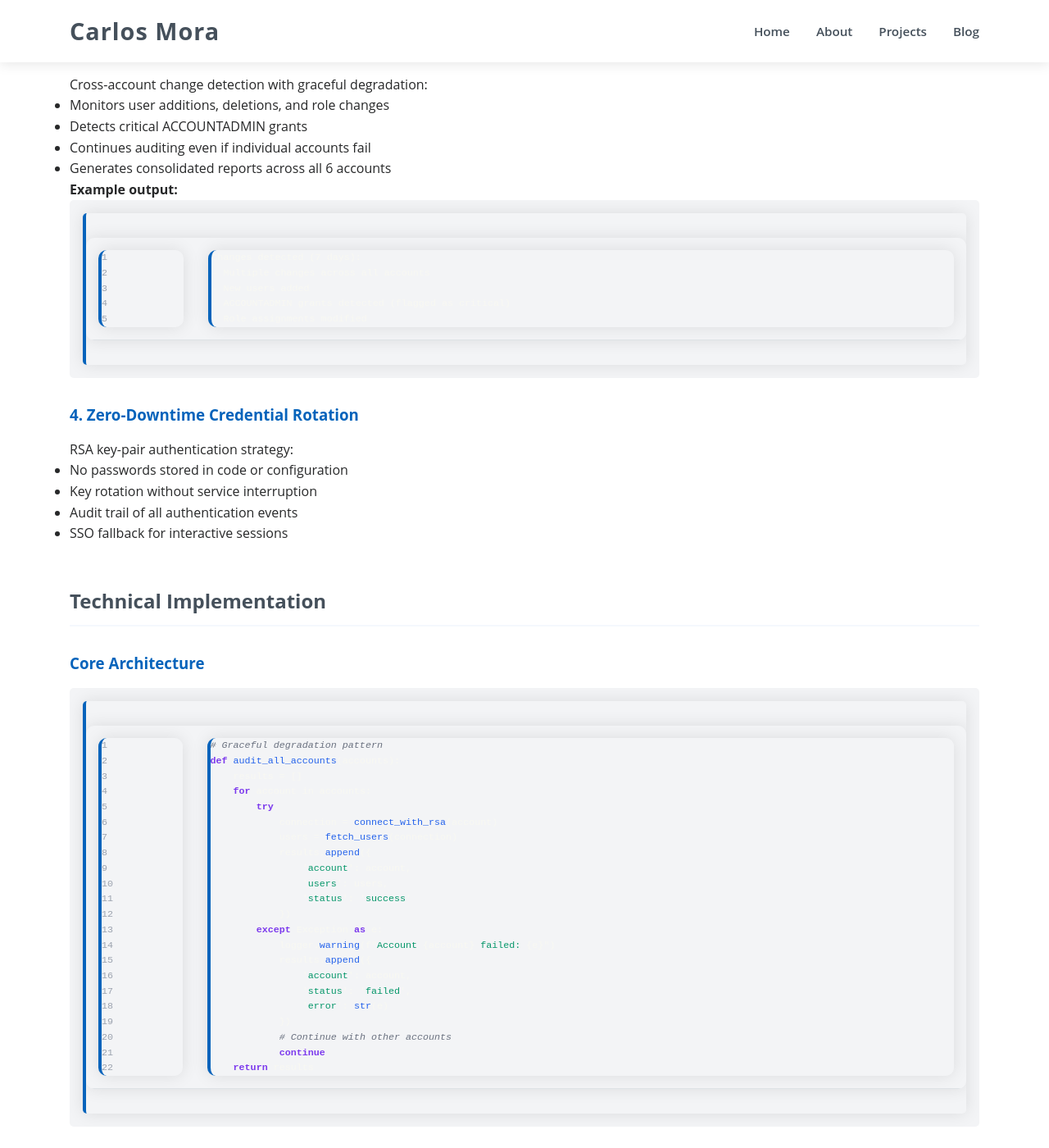
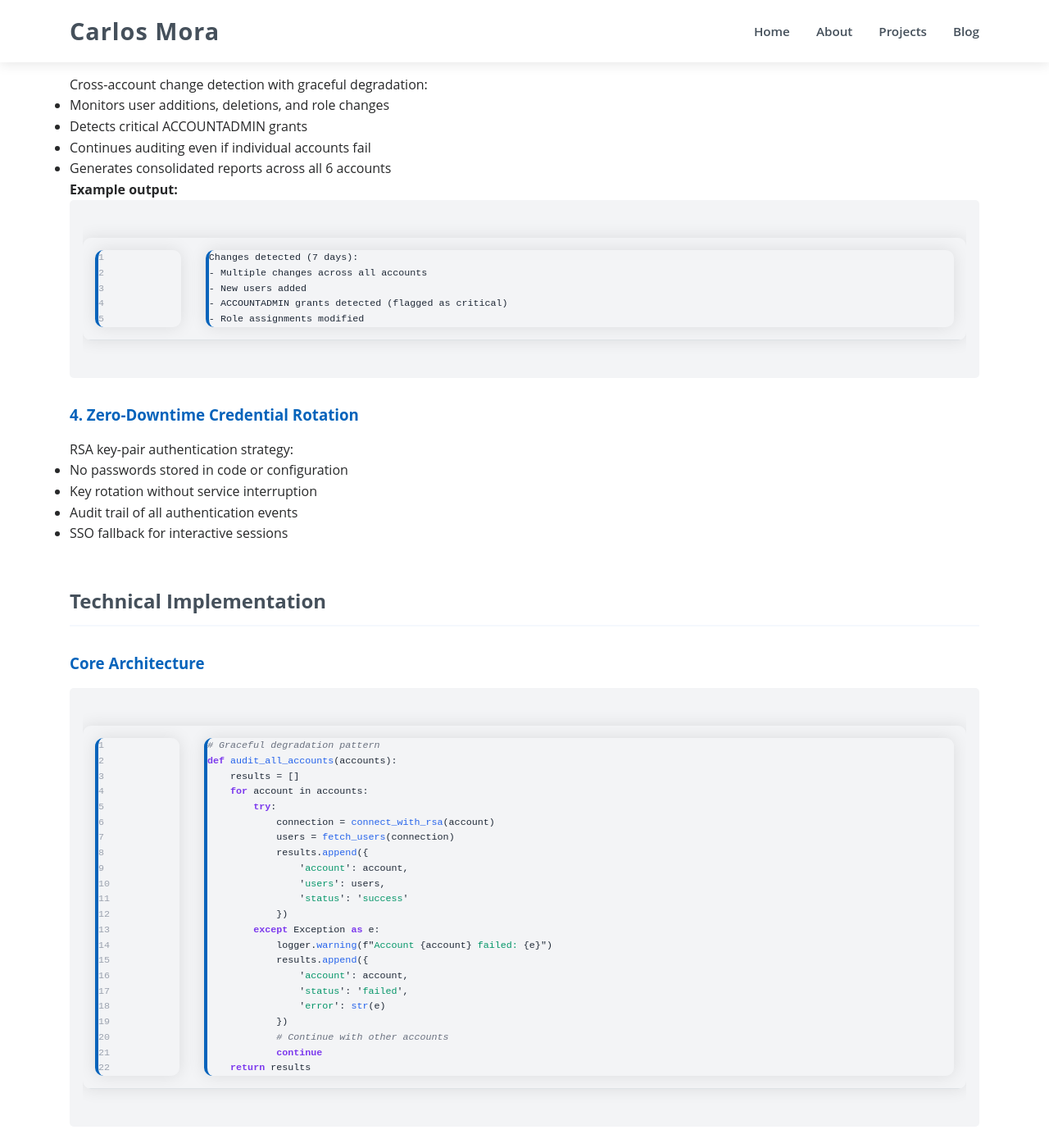
Before and after one commit to carlosmoradev/carlosmoradev.github.io, a Jekyll site: the page built from _projects/snowflake-governance.md, in a window 1280 px wide and 1400 px high, scrolled down 1634 px. Shown: the whole window at 82% size. Built offline with Jekyll 4.4.1, drawn with Linux system fonts in a browser that asks for light colours.

Commit message:
Fix code syntax highlighting visibility
- Modified style.css to not affect .highlight blocks
- Added base text color (#1f2937) to .highlight elements
- Separated styles for regular pre/code vs syntax-highlighted blocks
- Inline code keeps original styling with borders
- Syntax highlighted code now uses light background with dark text

```diff
--- a/assets/css/style.css
+++ b/assets/css/style.css
@@ -415,8 +415,8 @@ body {
   margin-bottom: 15px;
 }
 
-/* Code Blocks */
-pre {
+/* Code Blocks - Only for non-syntax-highlighted blocks */
+:not(.highlight) > pre {
   background-color: #2d2d2d;
   color: #f8f8f2;
   padding: 20px;
@@ -427,6 +427,7 @@ pre {
   border-left: 4px solid var(--primary-color);
 }
 
+/* Inline code */
 code {
   background-color: var(--bg-light);
   padding: 3px 8px;
@@ -437,11 +438,20 @@ code {
   border: 1px solid var(--border-color);
 }
 
-pre code {
+/* Code inside pre blocks (non-highlighted) */
+:not(.highlight) > pre code {
   background-color: transparent;
   padding: 0;
   color: #f8f8f2;
   border: none;
+}
+
+/* Code inside highlighted blocks - let syntax.css handle it */
+.highlight code {
+  background-color: transparent;
+  padding: 0;
+  border: none;
+  color: inherit;
 }
 
 /* Tables */
--- a/assets/css/syntax.css
+++ b/assets/css/syntax.css
@@ -5,12 +5,20 @@
   padding: 1rem;
   overflow-x: auto;
   margin-bottom: 1.25rem;
+  color: #1f2937;
 }
 
 .highlight pre {
   margin: 0;
   padding: 0;
   background-color: transparent;
+  color: inherit;
+}
+
+.highlight code {
+  color: #1f2937;
+  font-family: 'Monaco', 'Courier New', monospace;
+  font-size: 0.9em;
 }
 
 /* Line numbers */
```
